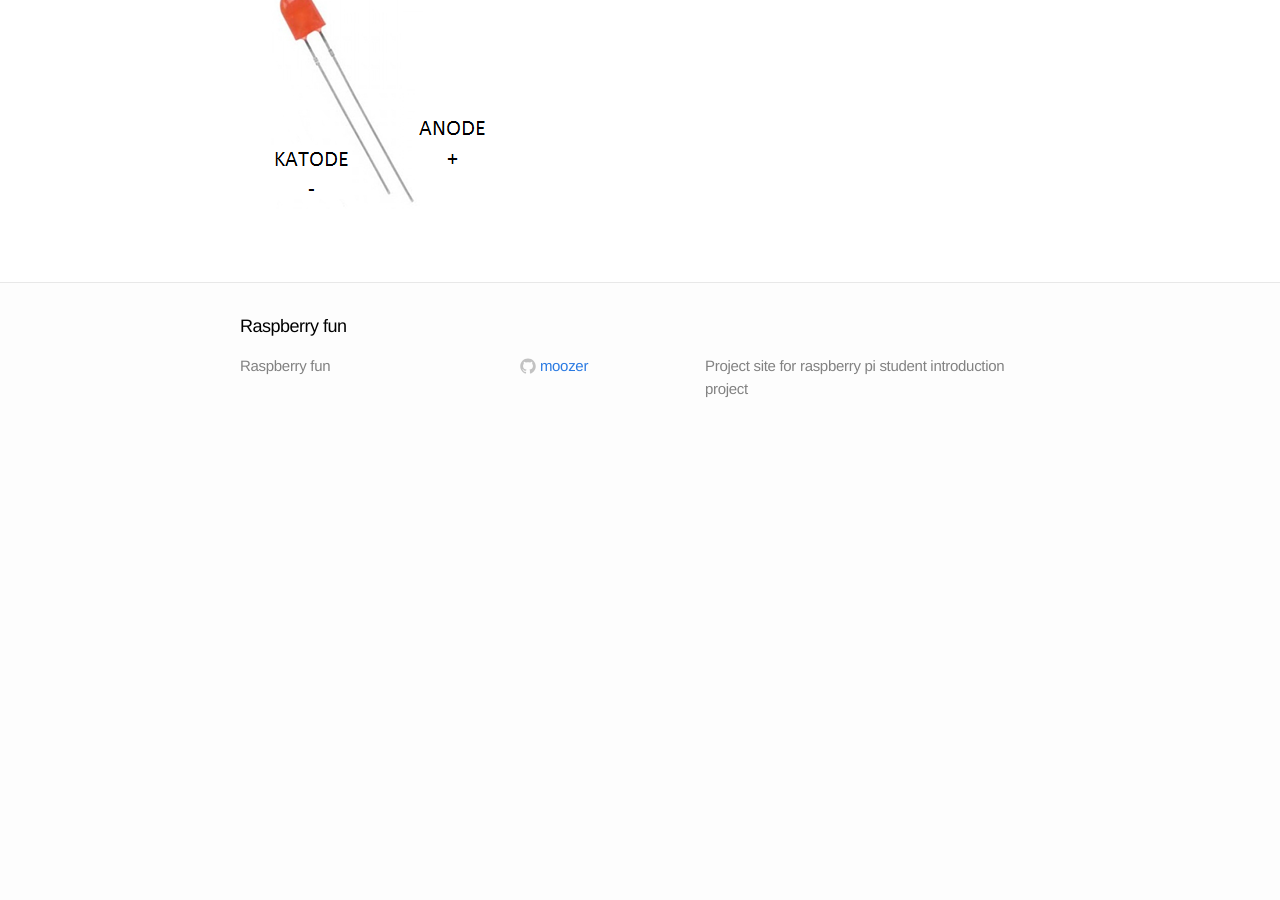
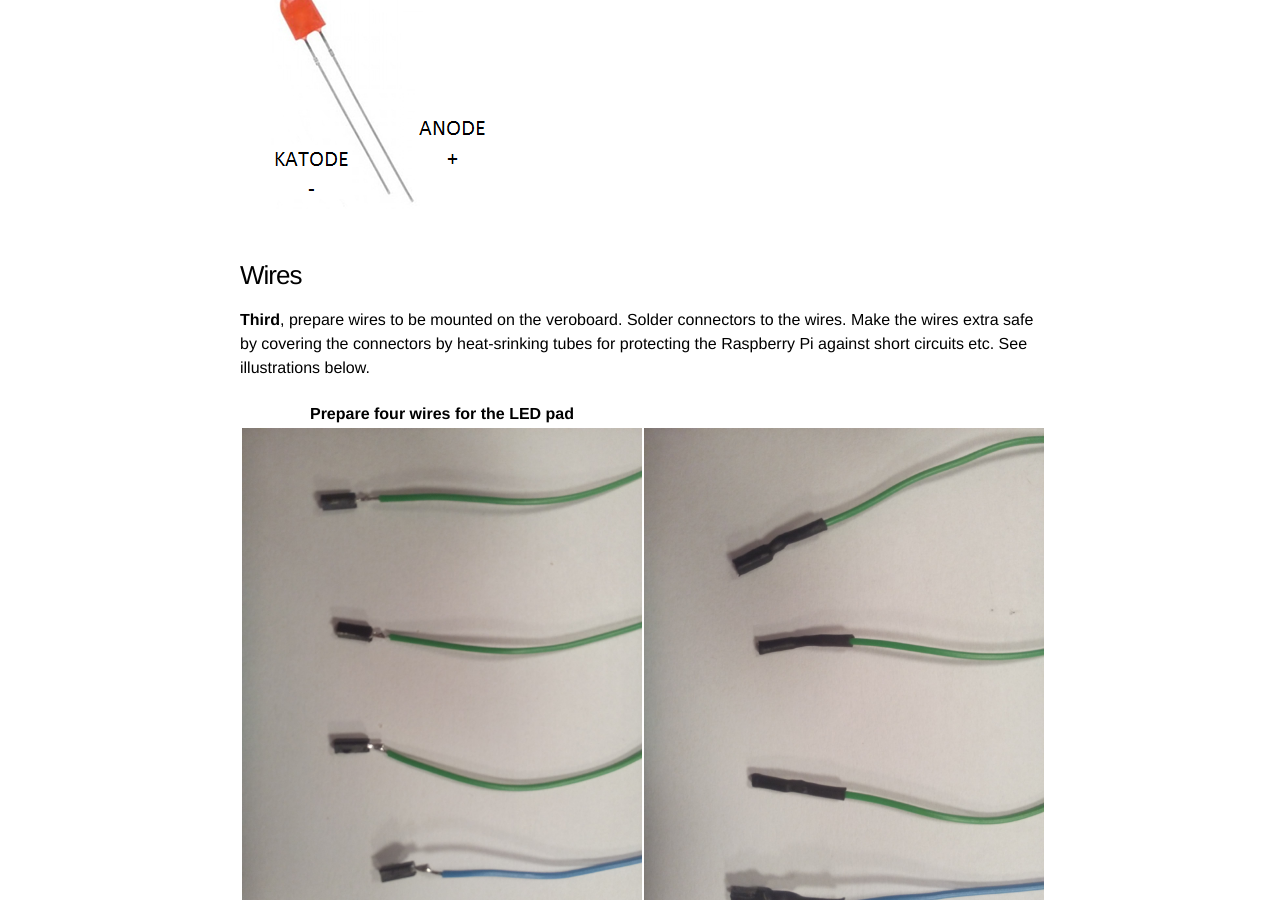
Before and after one commit to EAL-IT-Technology/RaspberryFun, a Jekyll site: the page built from hardware/LEDpad/index.md, in a window 1280 px wide and 900 px high, scrolled down 1959 px. Built offline with Jekyll 4.4.1, drawn with Linux system fonts in a browser that asks for light colours; before the commit the page ends 2404 px from its top, so only the background shows below that.

Commit message:
Adding extra picturs to the LED pad description

```diff
--- a/hardware/LEDpad/index.md
+++ b/hardware/LEDpad/index.md
@@ -41,3 +41,10 @@ __Second__, Mount the components as illustrated on the pictures below. Solder th
 
 __NOTE: The LED shall be properly oriented. The long connector is anode (+) and short connector is catode (-). Mount the long connector of the LED to the resistor. The other side of the resistor will be attached to the GPIO pin of the Raspberry Pi. The resistor cannot be mounted wrong.__
 ![LED pins](pics/Lysdiode-benforbindelse.png "LED Pinout")
+
+### Wires
+__Third__, prepare wires to be mounted on the veroboard. Solder connectors to the wires. Make the wires extra safe by covering the connectors by heat-srinking tubes for protecting the Raspberry Pi against short circuits etc. See illustrations below.
+
+| Prepare four wires for the LED pad |  |
+|:-------------------------------:|:-------------------------------:|
+|<img src="pics/IMG_20160902_224823.jpg" alt="Wires with connectors" rotate="90" width="400" />|<img src="pics/IMG_20160902_225504.jpg" alt="Connectors covered by heat-shrinking tube" rotate="90" width="400" /> |
```
